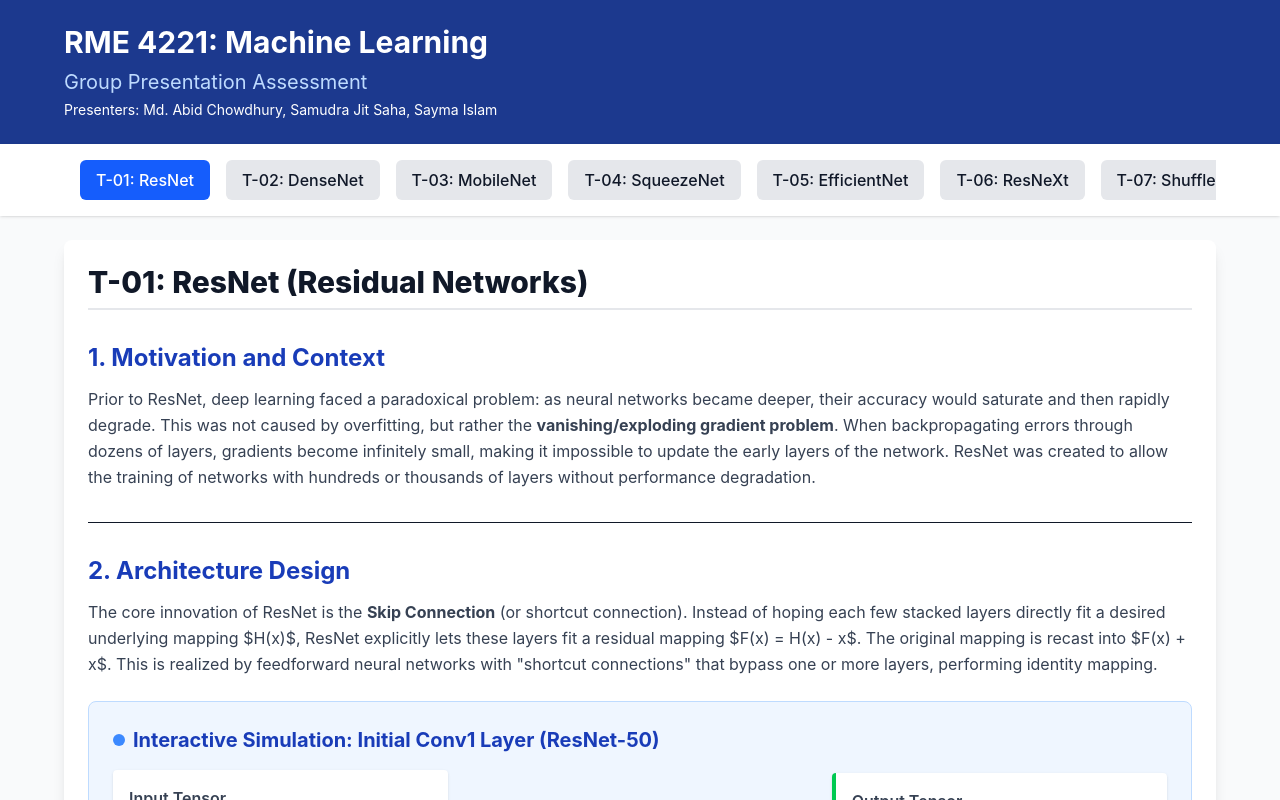
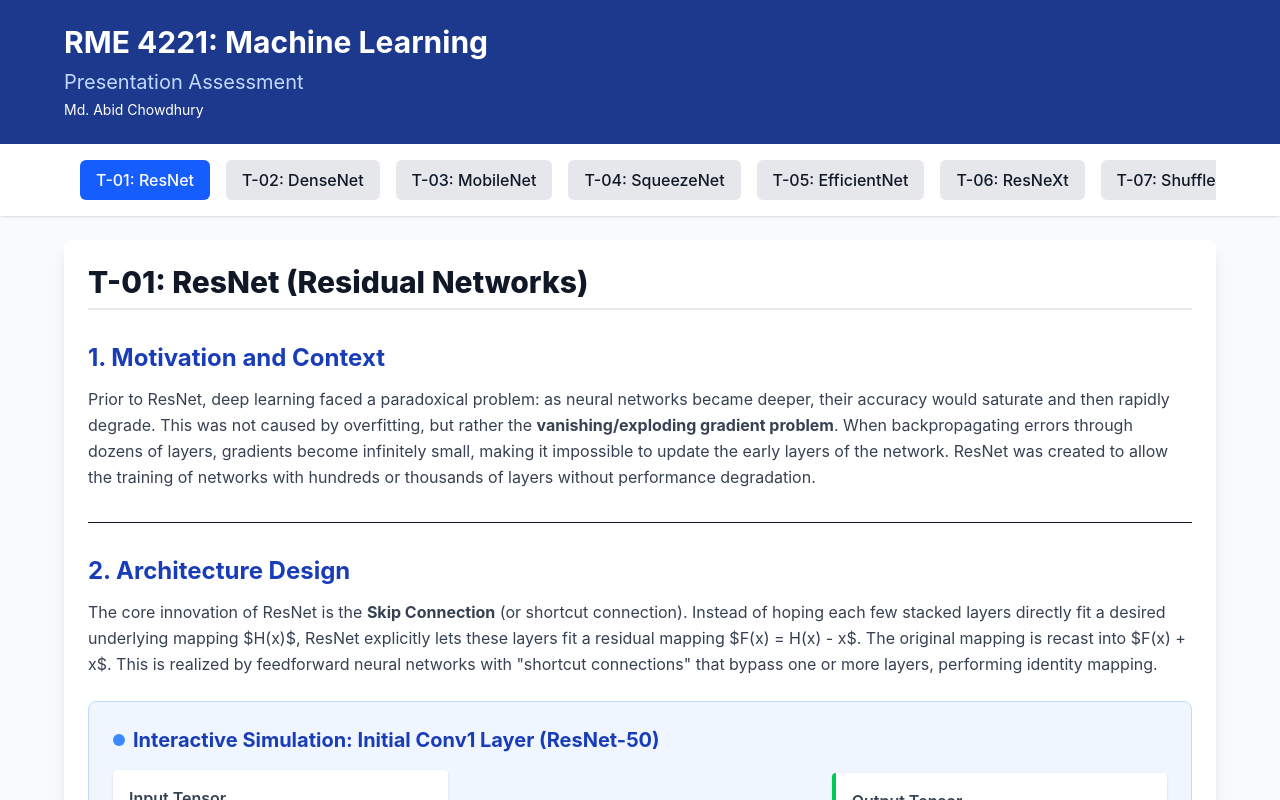
Before and after one commit to mdabidchowdhury/rme-4221-cnn-presentation, a React (Vite) app: page / in a window 1280 px wide. Shown: the top 800 px of the page. Built offline with nearby package versions, Linux system fonts and the light colour scheme.

Commit message:
feat: updated name

```diff
--- a/src/App.jsx
+++ b/src/App.jsx
@@ -35,8 +35,8 @@ export default function App() {
       <header className="bg-blue-900 text-white p-6 shadow-md">
         <div className="max-w-6xl mx-auto">
           <h1 className="text-3xl font-bold">RME 4221: Machine Learning</h1>
-          <h2 className="text-xl mt-2 text-blue-200">Group Presentation Assessment</h2>
-          <p className="mt-1 text-sm">Presenters: Md. Abid Chowdhury, Samudra Jit Saha, Sayma Islam</p>
+          <h2 className="text-xl mt-2 text-blue-200">Presentation Assessment</h2>
+          <p className="mt-1 text-sm">Md. Abid Chowdhury</p>
         </div>
       </header>
 
```
